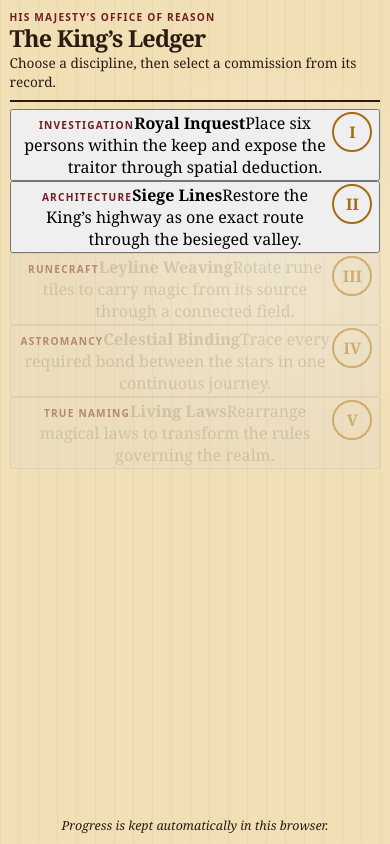
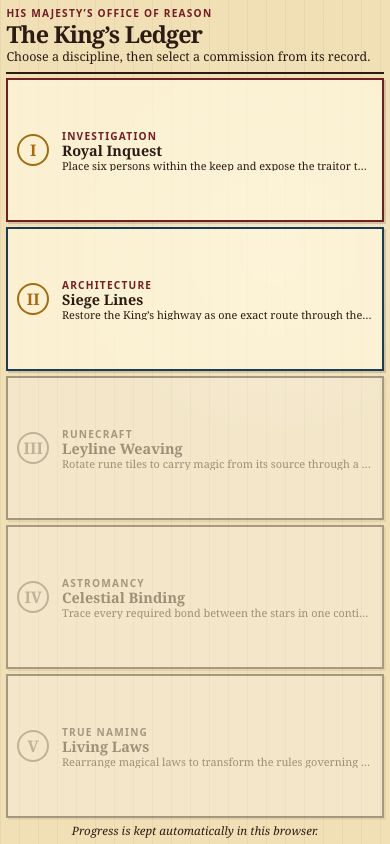
Before and after one commit to Stuf90/Realmbound-Logic, a React (Vite) app: page / in a window 390 px wide. Built offline with nearby package versions, Linux system fonts and the light colour scheme.

Commit message:
fix: fit mobile routes within viewport

```diff
--- a/src/app/app.css
+++ b/src/app/app.css
@@ -8,8 +8,8 @@
   --crimson: #721e25;
   --gold: #a56b12;
   --blue: #183d58;
-  --gap: clamp(.45rem, 1.5vmin, 1rem);
-  --shell-pad: max(.6rem, env(safe-area-inset-top)) max(.6rem, env(safe-area-inset-right)) max(.6rem, env(safe-area-inset-bottom)) max(.6rem, env(safe-area-inset-left));
+  --gap: clamp(.3rem, 1.2vmin, .75rem);
+  --shell-pad: max(.4rem, env(safe-area-inset-top)) max(.4rem, env(safe-area-inset-right)) max(.4rem, env(safe-area-inset-bottom)) max(.4rem, env(safe-area-inset-left));
 }
 
 * { box-sizing: border-box; }
@@ -44,23 +44,19 @@ h2 { font-size: clamp(1.15rem, 4vw, 1.8rem); line-height: 1.05; }
 
 /* Ledger */
 .ledger { display: grid; grid-template-rows: auto minmax(0, 1fr) auto; gap: var(--gap); }
-.ledger-header { padding-bottom: .55rem; border-bottom: 2px solid var(--ink); }
-.ledger-header h1 { margin-block: .2rem; }
-.ledger-header > p:last-child { font-size: clamp(.85rem, 3vw, 1rem); }
-.commission-selector { display: grid; grid-template-rows: minmax(0, 1fr) auto; gap: var(--gap); }
-.commission-grid { min-height: 0; }
-.commission-card { height: 100%; overflow-y: auto; padding: clamp(.8rem, 4vmin, 2.5rem); border: 2px solid var(--crimson); background: rgba(255,248,222,.72); box-shadow: 5px 5px 0 rgba(55,29,18,.16); }
-.commission-card.blue { border-color: var(--blue); }
-.commission-card[aria-hidden=true] { display: none; }
-.card-mark { float: right; display: grid; width: 2.5rem; height: 2.5rem; place-items: center; border: 2px solid currentColor; border-radius: 50%; color: var(--gold); font-weight: 700; }
-.commission-card h2 { margin-block: .45rem; }
-.commission-card > p:not(.eyebrow) { margin-bottom: .65rem; }
-.commission-card dl { display: flex; gap: 1.5rem; margin: .5rem 0 .75rem; padding: .6rem 0; border-block: 1px solid #775d3d; }
-.commission-card dl div { display: grid; }
-.commission-card dt { font: 700 .67rem system-ui; text-transform: uppercase; }
-.commission-card dd { margin: 0; }
+.ledger-header { padding-bottom: .4rem; border-bottom: 2px solid var(--ink); }
+.ledger-header h1 { margin-block: .15rem; }
+.ledger-header > p:last-child { font-size: clamp(.78rem, 2.8vw, .95rem); }
+.commission-list { display: grid; grid-template-rows: repeat(5, minmax(0, 1fr)); gap: .35rem; }
+.commission-row { display: grid; min-width: 0; min-height: 44px; grid-template-columns: 2.25rem minmax(0, 1fr); align-items: center; gap: .55rem; overflow: hidden; padding: .38rem .55rem; border: 2px solid var(--crimson); background: rgba(255,248,222,.72); color: var(--ink); text-align: left; box-shadow: 2px 2px 0 rgba(55,29,18,.16); }
+.commission-row.blue { border-color: var(--blue); }
+.commission-row:disabled { opacity: .4; filter: grayscale(1); }
+.commission-copy { display: grid; min-width: 0; gap: .08rem; }
+.commission-copy strong { font-size: clamp(.9rem, 3.7vw, 1.15rem); line-height: 1; }
+.commission-description { overflow: hidden; font-size: clamp(.68rem, 2.7vw, .82rem); line-height: 1.1; text-overflow: ellipsis; white-space: nowrap; }
+.card-mark { display: grid; width: 2rem; height: 2rem; place-items: center; border: 2px solid currentColor; border-radius: 50%; color: var(--gold); font-weight: 700; }
 .carousel-controls { display: flex; align-items: center; justify-content: center; gap: .8rem; font: 700 .8rem system-ui, sans-serif; }
-.ledger-footer { font-size: .78rem; font-style: italic; text-align: center; }
+.ledger-footer { font-size: .72rem; font-style: italic; text-align: center; }
 
 /* Briefing */
 .briefing { display: grid; grid-template-rows: auto minmax(0, 1fr); gap: var(--gap); }
@@ -79,11 +75,11 @@ h2 { font-size: clamp(1.15rem, 4vw, 1.8rem); line-height: 1.05; }
 .puzzle-topbar > div { min-width: 0; }
 .puzzle-topbar h1 { overflow: hidden; font-size: clamp(1rem, 4.7vw, 2rem); text-overflow: ellipsis; white-space: nowrap; }
 .puzzle-topbar .eyebrow { font-size: .58rem; }
-.puzzle-layout { display: grid; grid-template-rows: minmax(0, 1fr) minmax(7.5rem, 25dvh); gap: var(--gap); }
+.puzzle-layout { display: grid; grid-template-rows: minmax(0, 1fr) minmax(6.5rem, 21dvh); gap: var(--gap); }
 .board-panel, .dossier { border: 2px solid var(--ink); background: rgba(255,249,225,.75); }
-.board-panel { display: grid; grid-template-rows: minmax(0, 1fr) auto auto; gap: .35rem; padding: .4rem; }
+.board-panel { display: grid; grid-template-rows: minmax(0, 1fr) auto minmax(1.8rem, auto); gap: .25rem; padding: .3rem; }
 .board-scroll { display: grid; min-width: 0; min-height: 0; overflow: auto; place-items: center; overscroll-behavior: contain; }
-.inquest-board { display: grid; width: min(100%, 51dvh); min-width: 16.5rem; max-height: 100%; aspect-ratio: 1; grid-template-columns: repeat(6, minmax(44px, 1fr)); margin: auto; border: 3px solid var(--ink); }
+.inquest-board { display: grid; width: min(100%, 45dvh); min-width: 0; max-height: 100%; aspect-ratio: 1; grid-template-columns: repeat(6, minmax(44px, 1fr)); margin: auto; border: 3px solid var(--ink); }
 .cell { min-width: 0; min-height: 0; padding: 0; border: 1px solid #765c3a; background: #f7e9c6; color: var(--ink); font-size: clamp(.62rem, 3vmin, 1.25rem); font-weight: 800; }
 .cell:nth-child(6n+3) { border-left-width: 3px; }
 .cell:nth-child(n+13):nth-child(-n+18), .cell:nth-child(n+25):nth-child(-n+30) { border-top-width: 3px; }
@@ -91,13 +87,13 @@ h2 { font-size: clamp(1.15rem, 4vw, 1.8rem); line-height: 1.05; }
 .cell.manual-cross { color: var(--crimson); font-size: 1.6rem; }
 .cell.derived-unavailable { color: #6c604f; }
 .cell.occupied { background: #f0c26c; }
-.toolbar { display: grid; grid-template-columns: repeat(4, minmax(44px, 1fr)); gap: .3rem; max-height: 5.8rem; overflow-y: auto; padding: 2px; }
+.toolbar { display: grid; grid-template-columns: repeat(4, minmax(44px, 1fr)); gap: .3rem; max-height: 5.5rem; overflow-y: auto; padding: 2px; }
 .toolbar button { min-height: 44px; padding: .35rem .2rem; font: 700 clamp(.65rem, 2.5vw, .82rem) system-ui, sans-serif; }
 .status { max-height: 3.2rem; padding: .38rem .5rem; border-left: 4px solid var(--gold); background: #fff4d2; font-size: clamp(.72rem, 2.7vw, .88rem); line-height: 1.15; white-space: normal; }
 .metrics { font: 700 .72rem system-ui, sans-serif; }
 .puzzle-metrics { position: absolute; width: 1px; height: 1px; overflow: hidden; clip: rect(0,0,0,0); }
 
-.context-tray { display: grid; grid-template-rows: auto minmax(0, 1fr); overflow: hidden; padding: .4rem; }
+.context-tray { display: grid; grid-template-rows: auto minmax(0, 1fr); overflow: hidden; padding: .3rem; }
 .tray-tabs { display: grid; grid-template-columns: repeat(2, 1fr); gap: .35rem; }
 .tray-tabs button { min-height: 44px; }
 .character-carousel { display: grid; grid-template-rows: auto minmax(0, 1fr); align-items: center; gap: .3rem; min-height: 0; padding-top: .35rem; }
@@ -144,10 +140,7 @@ h2 { font-size: clamp(1.15rem, 4vw, 1.8rem); line-height: 1.05; }
 @media (min-width: 801px) {
   :root { --shell-pad: max(1rem, env(safe-area-inset-top)) max(1rem, env(safe-area-inset-right)) max(1rem, env(safe-area-inset-bottom)) max(1rem, env(safe-area-inset-left)); }
   .ledger { padding-inline: clamp(2rem, 7vw, 6rem); }
-  .commission-selector { grid-template-rows: minmax(0, 1fr); }
-  .commission-grid { display: grid; grid-template-columns: repeat(2, minmax(0, 1fr)); gap: clamp(1rem, 4vw, 3rem); }
-  .commission-card[aria-hidden=true] { display: block; }
-  .commission-selector > .carousel-controls { display: none; }
+  .commission-list { grid-template: repeat(3, minmax(0, 1fr)) / repeat(2, minmax(0, 1fr)); gap: clamp(.5rem, 1.5vw, 1rem); }
   .puzzle-layout { grid-template: minmax(0, 1fr) / minmax(0, 1fr) minmax(16rem, 28vw); }
   .inquest-board { width: min(100%, 62dvh); }
   .siege-wrap { width: min(100%, 59dvh); }
@@ -171,12 +164,20 @@ h2 { font-size: clamp(1.15rem, 4vw, 1.8rem); line-height: 1.05; }
   .briefing-scroll { padding: .75rem 1.2rem; }
 }
 
-@media (max-height: 650px) and (orientation: portrait) {
+@media (max-height: 740px) and (orientation: portrait) {
+  .ledger-header > p:last-child, .ledger-footer { font-size: .68rem; }
+  .puzzle-topbar .eyebrow { display: none; }
+  .puzzle-topbar h1 { font-size: 1rem; }
+  .status { max-height: 2.4rem; font-size: .72rem; }
   .featured-portrait { grid-template-columns: auto 1fr; }
   .featured-portrait span { grid-row: auto; }
   .featured-portrait small { display: none; }
 }
 
+@media (max-height: 620px) and (orientation: portrait) {
+  .commission-description { display: none; }
+}
+
 @media (prefers-reduced-motion: reduce) {
   *, *::before, *::after { scroll-behavior: auto !important; animation: none !important; transition: none !important; }
 }
```
